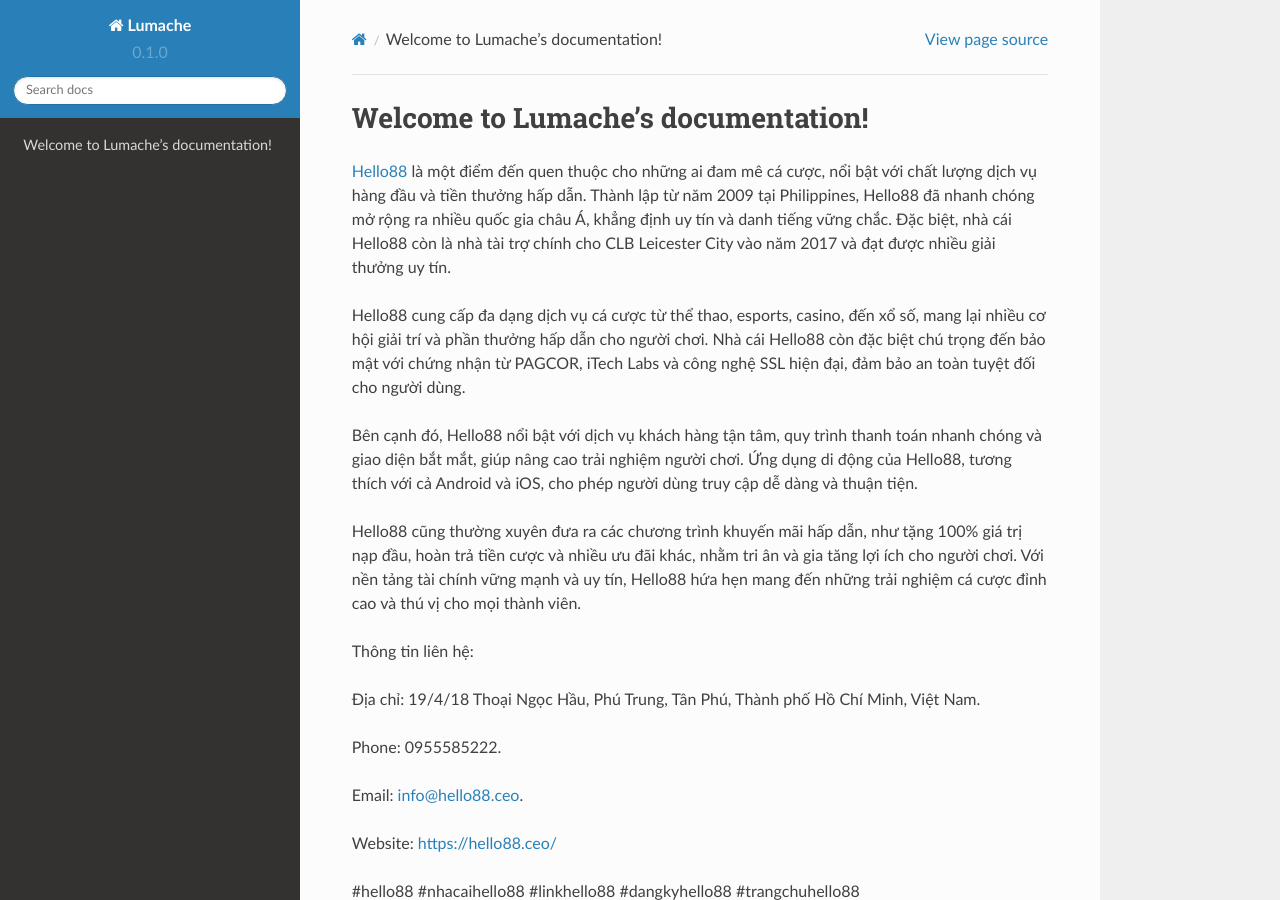
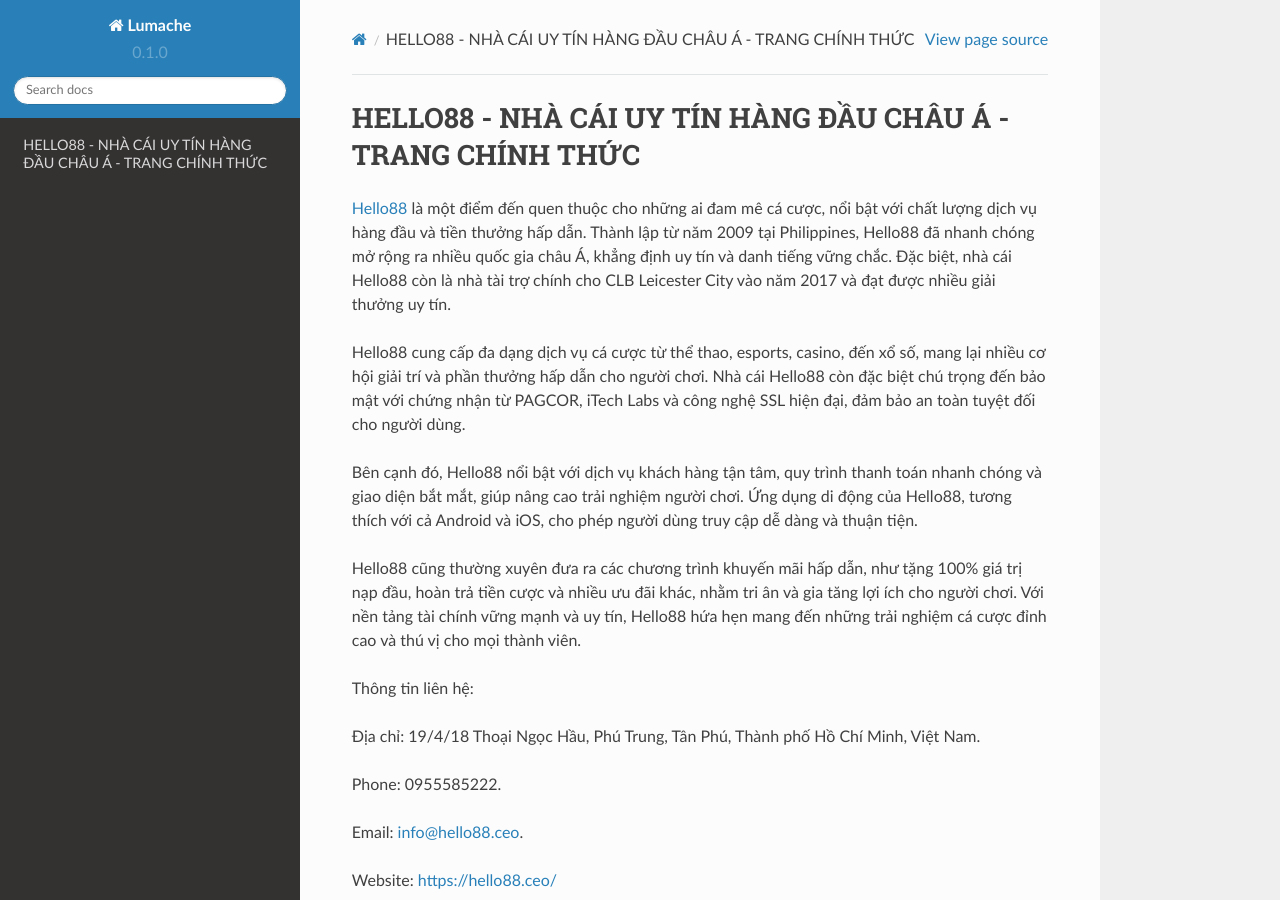
Before and after one commit to socialentity/hello88ceo, a Sphinx documentation site: the page built from docs/source/index.rst, in a window 1280 px wide and 900 px high. Built offline with Sphinx 7.4.7 and the Read the Docs theme 2.0.0, drawn with Linux system fonts in a browser that asks for light colours.

Commit message:
Update index.rst

```diff
--- a/docs/source/index.rst
+++ b/docs/source/index.rst
@@ -1,4 +1,4 @@
-Welcome to Lumache's documentation!
+HELLO88 - NHÀ CÁI UY TÍN HÀNG ĐẦU CHÂU Á - TRANG CHÍNH THỨC
 ===================================
 
 `Hello88 <https://hello88.ceo/>`_ là một điểm đến quen thuộc cho những ai đam mê cá cược, nổi bật với chất lượng dịch vụ hàng đầu và tiền thưởng hấp dẫn. Thành lập từ năm 2009 tại Philippines, Hello88 đã nhanh chóng mở rộng ra nhiều quốc gia châu Á, khẳng định uy tín và danh tiếng vững chắc. Đặc biệt, nhà cái Hello88 còn là nhà tài trợ chính cho CLB Leicester City vào năm 2017 và đạt được nhiều giải thưởng uy tín.
```
